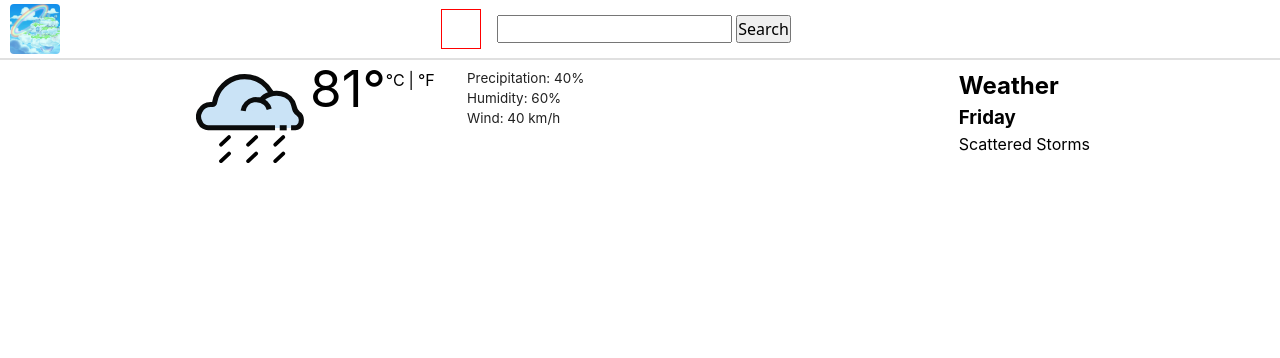
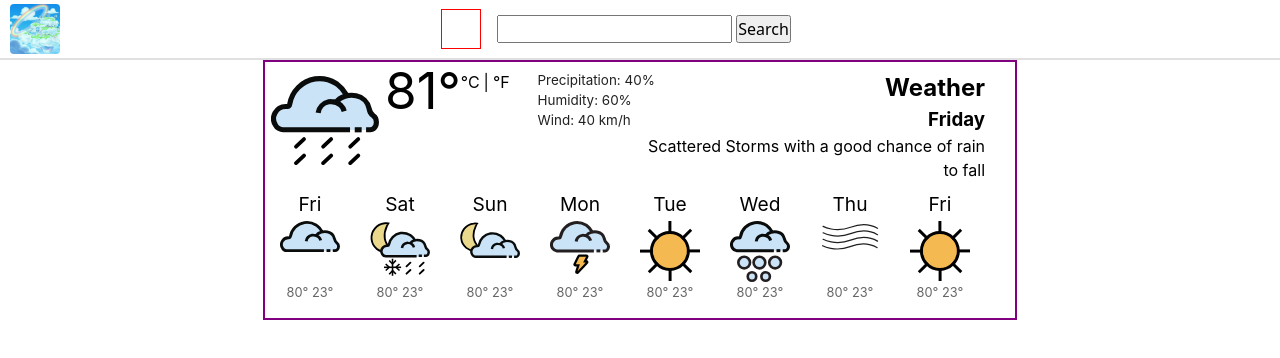
Before and after one commit to muktarkabir/Weatheria, a website built with webpack: page src/template.html in a window 1280 px wide. Built offline with nearby package versions, Linux system fonts and the light colour scheme.

Commit message:
Improve layout.

```diff
--- a/src/global-styles.css
+++ b/src/global-styles.css
@@ -66,10 +66,13 @@ header {
 main {
   font-family: "Inter";
   display: flex;
-  width: min(98%, 900px);
+  flex-direction: column;
+  border: 2px solid purple;
+  width: min(98%, 754px);
   height: 100%;
   margin: auto;
   padding: 8px 0;
+  position: relative;
 
   & .today {
     display: flex;
@@ -105,7 +108,37 @@ main {
       color: var(--text-high);
     }
     .summary {
-      margin-left: auto;
+      text-align: end;
+      width: 34ch;
+      position: absolute;
+      right: 4%;
+    }
+  }
+  & .remaining-days {
+    height: 120px;
+    display: flex;
+    & div.day-card {
+      height: 100%;
+      width: 90px;
+      display: flex;
+      flex-direction: column;
+      gap: 2px;
+      align-items: center;
+      & .img{
+        height: 60px;
+        width: 60px;
+      }
+      p{
+        font-size: 1.2rem;
+      }
+      p.temps{
+        font-size: .8rem;
+        color: var(--text-medium);
+      }
+    }
+    & :hover{
+      background-color: var(--divider);
+      border-radius: 8px;
     }
   }
 }
--- a/src/template.html
+++ b/src/template.html
@@ -36,11 +36,62 @@
         <div class="summary">
           <h2>Weather</h2>
           <h3>Friday</h3>
-          <p>Scattered Storms</p>
+          <p>Scattered Storms with a good chance of rain to fall</p>
         </div>
       </div>
+
       <div class="stats"></div>
-      <div class="remaining-days"></div>
+      <div class="remaining-days">
+        <div class="day-card">
+          <p>Fri</p>
+          <div class="img">
+          <img src="assets/icons/cloudy.svg" alt="">
+          </div>
+          <p class="temps"><span>80°</span> <span>23°</span></p>
+        </div> <div class="day-card">
+          <p>Sat</p>
+          <div class="img">
+          <img src="assets/icons/rain-snow-showers-night.svg" alt="">
+          </div>
+          <p class="temps"><span>80°</span> <span>23°</span></p>
+        </div> <div class="day-card">
+          <p>Sun</p>
+          <div class="img">
+          <img src="assets/icons/partly-cloudy-night.svg" alt="">
+          </div>
+          <p class="temps"><span>80°</span> <span>23°</span></p>
+        </div> <div class="day-card">
+          <p>Mon</p>
+          <div class="img">
+          <img src="assets/icons/thunder.svg" alt="">
+          </div>
+          <p class="temps"><span>80°</span> <span>23°</span></p>
+        </div> <div class="day-card">
+          <p>Tue</p>
+          <div class="img">
+          <img src="assets/icons/clear-day.svg" alt="">
+          </div>
+          <p class="temps"><span>80°</span> <span>23°</span></p>
+        </div> <div class="day-card">
+          <p>Wed</p>
+          <div class="img">
+          <img src="assets/icons/hail.svg" alt="">
+          </div>
+          <p class="temps"><span>80°</span> <span>23°</span></p>
+        </div> <div class="day-card">
+          <p>Thu</p>
+          <div class="img">
+          <img src="assets/icons/fog.svg" alt="">
+          </div>
+          <p class="temps"><span>80°</span> <span>23°</span></p>
+        </div> <div class="day-card">
+          <p>Fri</p>
+          <div class="img">
+          <img src="assets/icons/clear-day.svg" alt="">
+          </div>
+          <p class="temps"><span>80°</span> <span>23°</span></p>
+        </div>
+      </div>
     </main>
     <footer></footer>
   </body>
```
